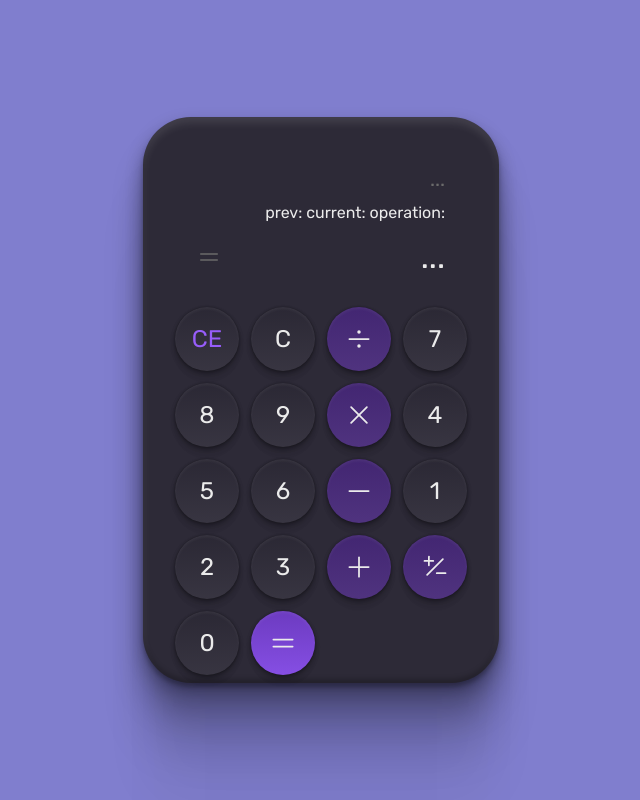
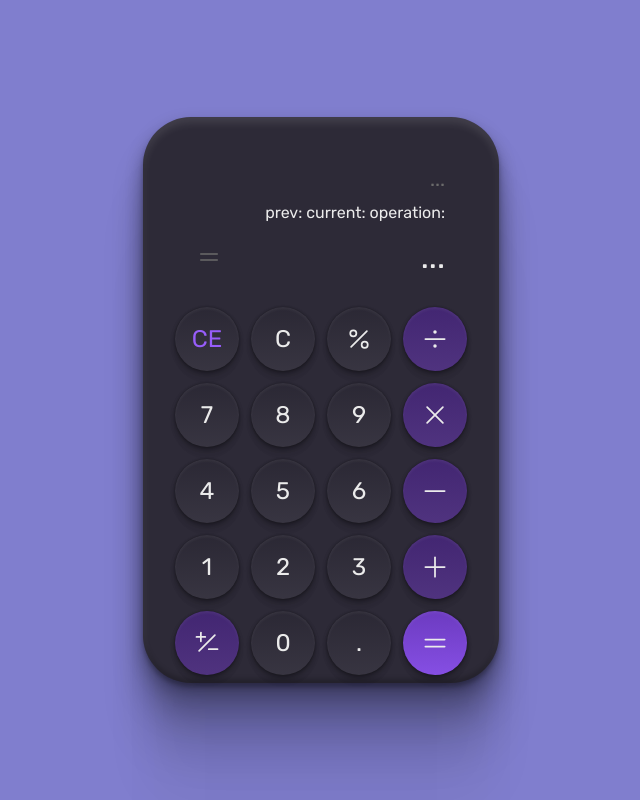
Before and after one commit to eduardamirelly/calculator-boracodar, a React (Vite) app: page / in a window 1280 px wide. Shown: the whole page, without its empty margins (319-959 px from the left). Built offline with nearby package versions, Linux system fonts and the light colour scheme.

Commit message:
:sparkles: add handleKeyClickAddDot

```diff
--- a/src/components/CalculatorKeyboard.tsx
+++ b/src/components/CalculatorKeyboard.tsx
@@ -1,4 +1,4 @@
-import { Divide, Equals, Minus, Plus, PlusMinus, X } from "phosphor-react";
+import { Divide, Equals, Minus, Percent, Plus, PlusMinus, X } from "phosphor-react";
 import { useCalculator } from "../hooks/useCalculator";
 import { Key } from "./Key";
 
@@ -10,13 +10,14 @@ export function CalculatorKeyboard() {
     handleResultOperation,
     handleClearCurrentKeyPressed,
     handleKeyClickPlusMinus,
+    handleKeyClickAddDot,
   } = useCalculator();
 
   return (
     <div className="body-calculator">
       <Key code="ce" keyName="CE" color="violet" onKeyClick={handleClearCurrentKeyPressed} />
       <Key code="c" keyName="C" onKeyClick={handleClearAll} />
-      {/* <Key code="%" children={<Percent size={28} />} /> */}
+      <Key code="%" children={<Percent size={28} />} onKeyClick={() => {}} />
       <Key code="/" children={<Divide size={28} />} backgroundColor="2" onKeyClick={handleKeyClickOperation} />
 
       <Key code="7" keyName="7" onKeyClick={handleKeyClickNumber} />
@@ -36,7 +37,7 @@ export function CalculatorKeyboard() {
 
       <Key code="+-" children={<PlusMinus size={28} />} backgroundColor="2" onKeyClick={handleKeyClickPlusMinus} />
       <Key code="0" keyName="0" onKeyClick={handleKeyClickNumber} />
-      {/* <Key code="," keyName="," /> */}
+      <Key code="." keyName="." onKeyClick={handleKeyClickAddDot} />
       <Key code="=" children={<Equals size={28} />} backgroundColor="3" onKeyClick={handleResultOperation} />
     </div>
   )
--- a/src/components/Key.tsx
+++ b/src/components/Key.tsx
@@ -2,7 +2,7 @@ import React from "react";
 
 export interface KeyProps {
   code: '0'| '1'| '2'| '3'| '4'| '5'| '6'| '7'| '8'| '9'|
-        'ce'| 'c'| '%'| '/'| 'x'| '-'| '+'| '='| '+-'| ',';
+        'ce'| 'c'| '%'| '/'| 'x'| '-'| '+'| '='| '+-'| '.';
   keyName?: string;
   children?: React.ReactNode;
   color?: 'violet' | 'white';
--- a/src/contexts/calculatorContext.tsx
+++ b/src/contexts/calculatorContext.tsx
@@ -12,6 +12,7 @@ interface CalculatorContextType {
   handleResultOperation: () => void;
   handleClearCurrentKeyPressed: () => void;
   handleKeyClickPlusMinus: () => void;
+  handleKeyClickAddDot: () => void;
 }
 
 export const CalculatorContext = createContext<CalculatorContextType>({} as CalculatorContextType);
@@ -82,6 +83,22 @@ export function CalculatorContextProvider({children}: CalculatorContextProviderP
     }
   }
 
+  const handleKeyClickAddDot = () => {
+    switch (result) {
+      case currentValue:
+        setCurrentValue(`${currentValue}.`);
+        setResult(`${currentValue}.`);
+        setOperationsView(`${operationsView}.`);
+        break;
+      case prevValue:
+        setPrevValue(`${prevValue}.`);
+        setResult(`${prevValue}.`);
+        setOperationsView(`${operationsView}.`);
+        break;
+      default: break;
+    }
+  }
+
   const handleResultOperation = () => {
     if(currentValue && prevValue) {
       let resultOperation = '';
@@ -143,6 +160,7 @@ export function CalculatorContextProvider({children}: CalculatorContextProviderP
       handleResultOperation,
       handleClearCurrentKeyPressed,
       handleKeyClickPlusMinus,
+      handleKeyClickAddDot,
     }}>
       {children}
     </CalculatorContext.Provider>
```
